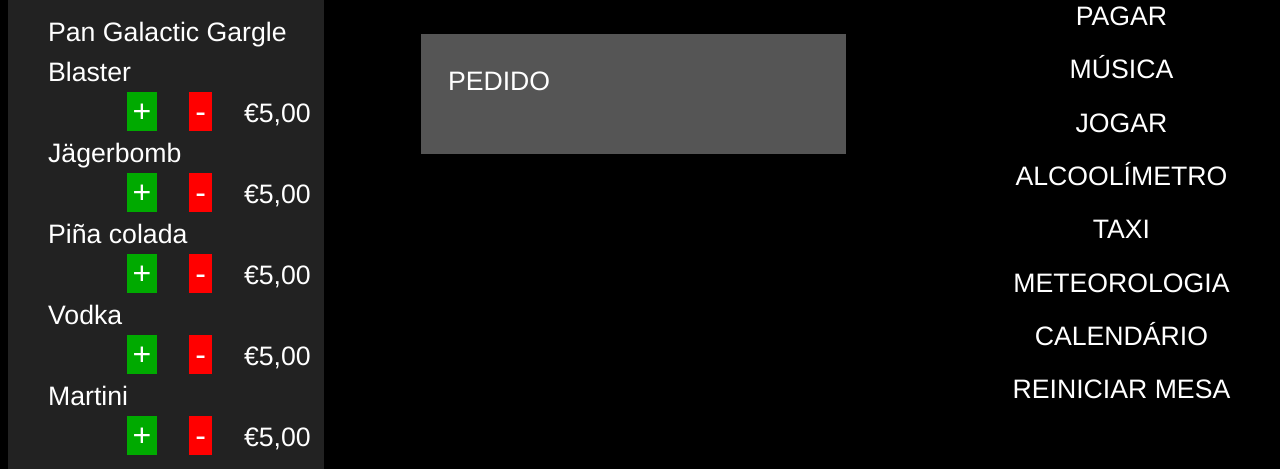
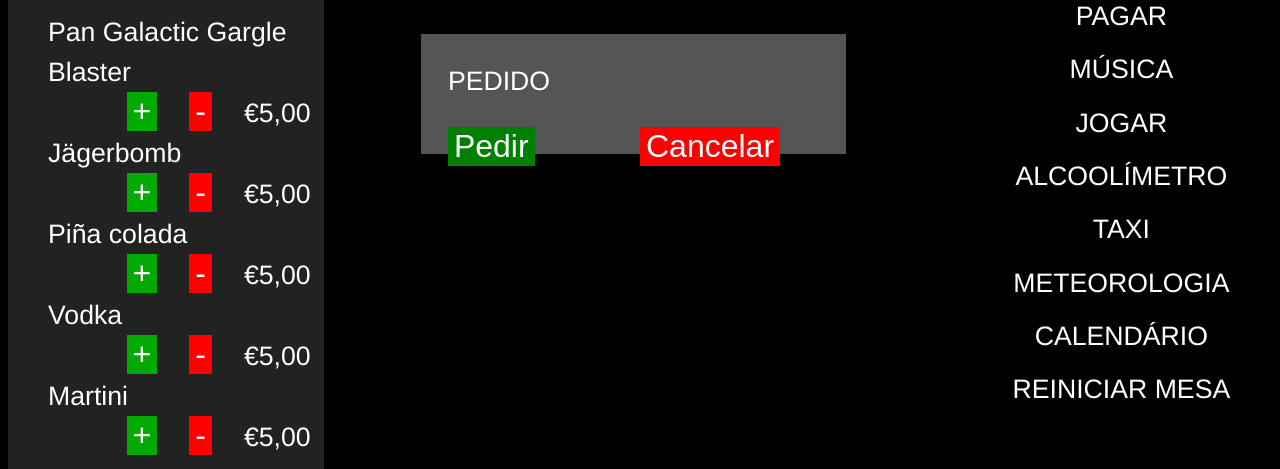
Before and after one commit to marcosdanix/prototipo-ipm-63-2016, a plain HTML site: page index.html in a window 1280 px wide. Both pictures are taken after a click on the item "PEDIR". Shown: the part 98-567 px from the top of the page. Drawn offline with nearby package versions, Linux system fonts and the light colour scheme.

Commit message:
Updated Order function

```diff
--- a/barista.js
+++ b/barista.js
@@ -14,6 +14,8 @@ barista.controller('drinkCtrl', ['$scope', 'drinkList', 'order', function ($scop
 	  order.deduct(id);
   }
 
+
+
 }]);
 
 barista.controller('orderCtrl', ['$scope', 'drinkList', 'order', function($scope, drinkList, order) {
@@ -21,6 +23,11 @@ barista.controller('orderCtrl', ['$scope', 'drinkList', 'order', function($scope
   $scope.getOrderList = function () {
 	  return order.get();
   }
+
+  $scope.resetOrder=function() {
+	  order.reset();
+  }
+
   $scope.drinks = drinkList.drinks;
 }]);
 
@@ -69,6 +76,10 @@ barista.factory('order', ['drinkList', function (drinkList) {
 			}
 			console.log(orderList);
 		},
+		reset: function() {
+			orderList = {};
+			console.log(orderList);
+		},
 		get: function () {
 			return orderList;
 		}
--- a/index.html
+++ b/index.html
@@ -36,6 +36,10 @@
 		alert("A sua sugestão foi registada");
 	}
 
+	function cancelMusic() {
+		$("#music").hide();
+	}
+
     function doAlc1() {
       if (state == "home") {
         $("#alc1").show();
@@ -65,6 +69,15 @@
 
 	function showOrder() {
 		$("#order").show();
+	}
+
+	function confirmOrder() {
+		$("#order").hide();
+		alert("O seu pedido foi registado!");
+	}
+
+	function cancelOrder() {
+		$("#order").hide();
 	}
 
   </script>
@@ -117,7 +130,7 @@
 			<input type="radio" name="music" value="Sugar">Def Leppard - Pour Some Sugar on Me
 		</form>
 		<button id="okmusic" onclick="requestSong()">Sugerir</button>
-		<button id="stopmusic" onclick="goHome()">Cancelar</button>
+		<button id="stopmusic" onclick="cancelMusic()">Cancelar</button>
 	  </div>
       <div id="order" ng-controller="orderCtrl" style="display: none">
         <div>PEDIDO</div>
@@ -126,6 +139,8 @@
             {{drinks[drinkId].name + ' x' + amount}}
           </li>
         </ul>
+        <button id="okorder" onclick="confirmOrder()" ng-click="resetOrder()">Pedir</button>
+        <button id="cancelorder" onclick="cancelOrder()" ng-click="resetOrder()" >Cancelar</button>
       </div>
 
     </div>
--- a/style.css
+++ b/style.css
@@ -131,6 +131,17 @@ button {
 	background-color: red;
 }
 
+#okorder {
+	background-color: green;
+	position: absolute;
+}
+
+#cancelorder {
+	background-color: red;
+	position: absolute;
+	left: 50%;
+}
+
 .drink {
 	padding-right: 0.5em;
 }
```
